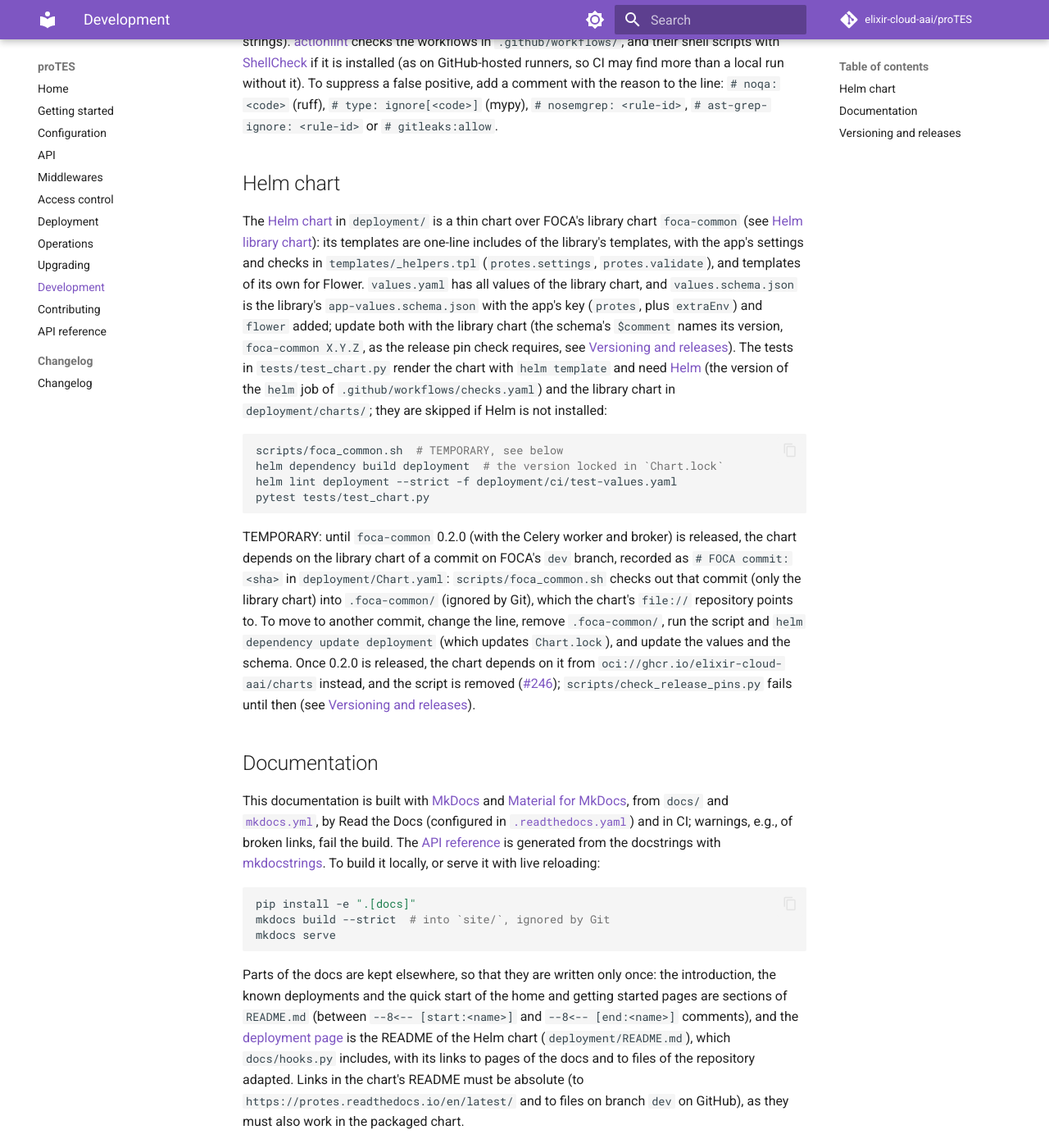
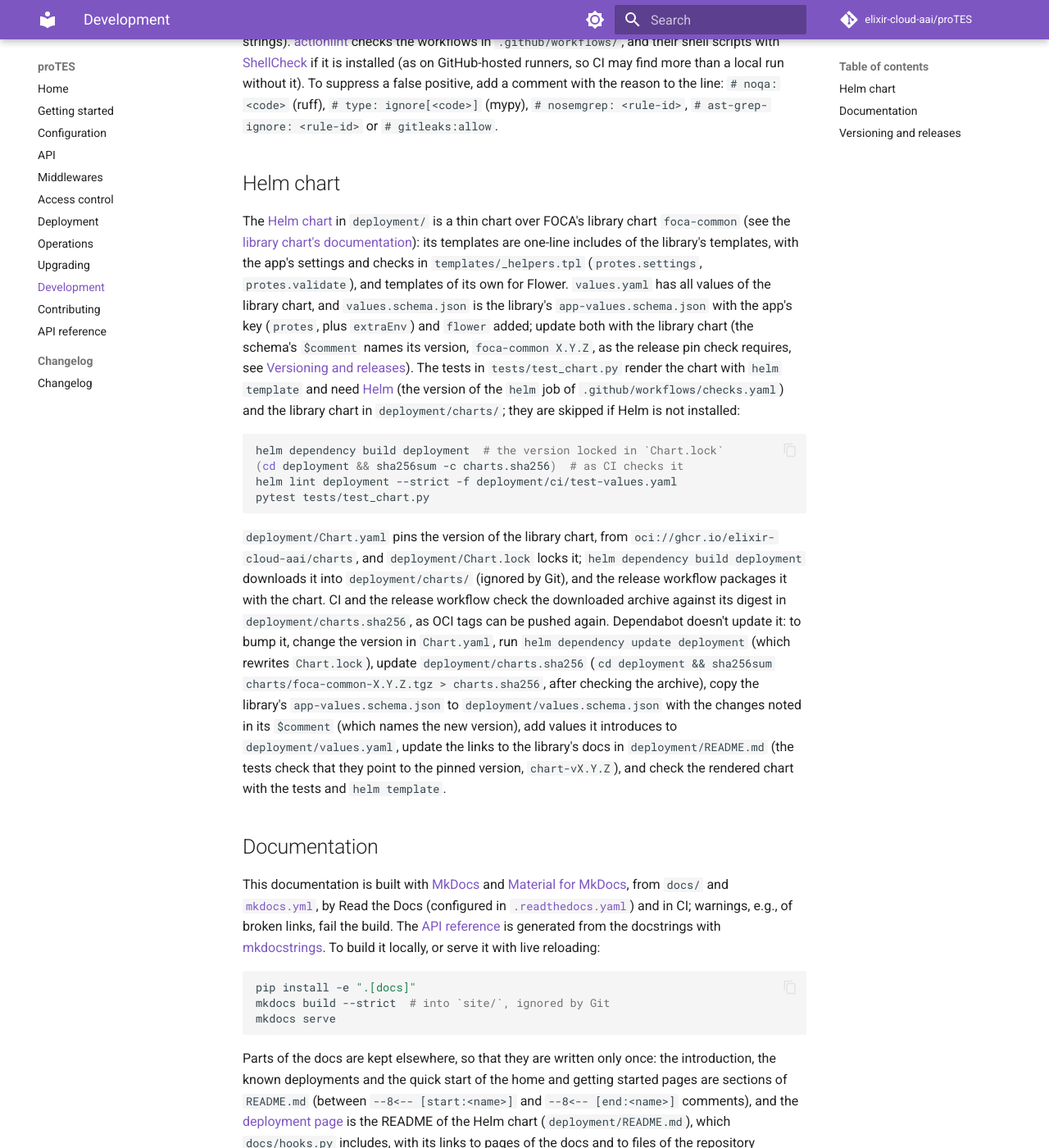
Before and after one commit to elixir-cloud-aai/proTES, an MkDocs documentation site: the page built from docs/development.md, in a window 1280 px wide and 1400 px high, scrolled down 1373 px. Shown: the whole window at 82% size. Built offline with MkDocs 1.6.1 and Material for MkDocs 9.7.7, drawn with Linux system fonts in a browser that asks for light colours; comment, search, counter and statistics services are not loaded; some of the changed text lies outside the part shown.

Commit message:
build: require FOCA 0.17.0 and foca-common 0.2.0
Replace the temporary pins to FOCA commits by the releases:

- pyproject.toml: foca>=0.17.0,<0.18;
- Dockerfile: elixircloud/foca:0.17.0-py3.13, pinned by digest;
  Dependabot no longer ignores the base image;
- Helm chart: foca-common 0.2.0 from oci://ghcr.io/elixir-cloud-aai/charts,
  with the archive's digest in deployment/charts.sha256, checked in CI and
  the release workflow; scripts/foca_common.sh and its tests are removed.

Adapt the chart to foca-common 0.2.0: the values schema is the released
app-values.schema.json (its $comment names foca-common 0.2.0), the app's
NetworkPolicy has no default peers (was the namespace ingress-nginx),
protes.route.enabled turns off the OpenShift Route, and the docs describe
the body size annotation for ingress-nginx (the chart no longer sets it).
The chart README links to the library docs of chart-v0.2.0, as tested.

Co-Authored-By: Claude Opus 5.5 <noreply@anthropic.com>

````diff
--- a/deployment/README.md
+++ b/deployment/README.md
@@ -6,9 +6,9 @@ MongoDB database and a RabbitMQ broker, and optionally Flower, the monitoring
 UI of the worker. It is a thin chart over FOCA's library chart `foca-common`
 (the version in `Chart.yaml`), which renders most resources from the values
 described here and in `values.yaml` (see the [library chart's
-documentation](https://foca.readthedocs.io/en/latest/helm-chart/)). The chart
-in the repository builds the library chart with `helm dependency build` (see
-[Installation](#installation)).
+documentation](https://github.com/elixir-cloud-aai/foca/blob/chart-v0.2.0/docs/helm-chart.md)).
+The chart in the repository downloads the library chart with `helm
+dependency build` (see [Installation](#installation)).
 
 ## Configuration
 
@@ -146,20 +146,14 @@ helm install protes \
 ```
 
 To install the chart from the `deployment` folder of the repository instead
-(e.g., to test changes of the chart), build the library chart (into
+(e.g., to test changes of the chart), download the library chart (into
 `charts/`, the version locked in `Chart.lock`), and set `protes.tag` (see
 [Image](#image)), as the chart deploys the moving `dev` image otherwise:
 
 ```bash
-scripts/foca_common.sh  # TEMPORARY, see below
 helm dependency build deployment
 helm install protes deployment -n <namespace> -f values-prod.yaml
 ```
-
-Until `foca-common` 0.2.0 is released, the chart in the repository takes
-the library chart from a commit of FOCA (`# FOCA commit:` in `Chart.yaml`),
-which `scripts/foca_common.sh` checks out into `.foca-common/` (see [Helm
-chart](https://protes.readthedocs.io/en/latest/development/#helm-chart)).
 
 `<namespace>` is the namespace to deploy to; `protes` is the name of the
 release, which is referenced when upgrading or uninstalling. Helm prints the
@@ -253,16 +247,17 @@ kubectl get pods -n <namespace> -l app.kubernetes.io/instance=protes
 
 The chart exposes the app for `hostName` in one of three ways (see
 [Exposing the
-app](https://foca.readthedocs.io/en/latest/helm-chart/#exposing-the-app) in
+app](https://github.com/elixir-cloud-aai/foca/blob/chart-v0.2.0/docs/helm-chart.md#exposing-the-app) in
 the library chart's documentation for TLS, body size and rate limits,
 NetworkPolicy peers and keep-alive settings of ingress-nginx, Traefik, the
 Gateway API, OpenShift and cloud load balancers):
 
-- an Ingress (`protes.ingress`, enabled by default), for an ingress
+- an Ingress (`protes.ingress`, enabled by default), for any ingress
   controller; `className` sets its class, `annotations` its annotations
-  (they take precedence over those set by the chart, `null` removes one),
-  and `https.enabled` requests a certificate from cert-manager (via the
-  ClusterIssuer `https.issuer`);
+  (e.g., for the ingress controller; they take precedence over those set
+  by the chart for `https`, `null` removes one), and `https.enabled`
+  requests a certificate from cert-manager (via the ClusterIssuer
+  `https.issuer`);
 - a Gateway API HTTPRoute (`protes.httpRoute`), attached to an existing
   Gateway (`parentRefs`), optionally with a second HTTPRoute that redirects
   HTTP to HTTPS (`httpsRedirect`); set `protes.ingress.enabled: false` to use
@@ -287,23 +282,45 @@ Gateway API, OpenShift and cloud load balancers):
     ```
 
 - an OpenShift Route, with TLS termination at the router, if neither is
-  enabled and the cluster serves Routes (`route.openshift.io/v1`); otherwise
-  the app is only reachable within the cluster, and Helm prints a warning
-  after installing.
+  enabled, the cluster serves Routes (`route.openshift.io/v1`) and
+  `protes.route.enabled` is true (the default); otherwise the app is only
+  reachable within the cluster, and Helm prints a warning after
+  installing.
+
+The chart sets no defaults for a particular ingress controller or Gateway
+implementation: their annotations, policies and NetworkPolicy peers go
+into the values (see the library chart's documentation, linked above, for
+examples).
 
 All of them route all paths (`/`) to the app, including FOCA's permissions
 API (`/admin/access-control/`, for admins only; see [Permissions
 API](https://protes.readthedocs.io/en/latest/access-control/#permissions-api)).
 To keep that API off the internet, block `/admin/` in the proxy in front of
-the cluster, or disable the chart's Ingress and create one of your own that
-routes only `/ga4gh/tes/v1/` to the app's Service (port `http`).
+the cluster, or disable the chart's Ingress (and, on OpenShift, its Route:
+`protes.route.enabled: false`) and create one of your own that routes only
+`/ga4gh/tes/v1/` to the app's Service (port `http`).
 
 Clients send bearer tokens, so serve the app over HTTPS only: by default, the
 Ingress has no TLS (`https.enabled: false`) and serves plain HTTP, so TLS
 must be terminated in front of the cluster (e.g., by a load balancer); Helm's
-notes after installing say so. The app rejects request bodies over
-`config.server.max_content_length` bytes (default: 1 MiB); the Ingress sets
-the same limit for ingress-nginx (`nginx.ingress.kubernetes.io/proxy-body-size`).
+notes after installing say so.
+
+The app rejects request bodies over `config.server.max_content_length`
+bytes (default: 1 MiB) in every setup; the chart sets no limit at the
+proxy. ingress-nginx limits request bodies to 1 MiB by default, the
+app's default: if you raise the app's limit, e.g., to 8 MiB, raise that
+of ingress-nginx with an annotation, too (other ingress controllers
+ignore it):
+
+```yaml
+config:
+  server:
+    max_content_length: 8388608
+protes:
+  ingress:
+    annotations:
+      nginx.ingress.kubernetes.io/proxy-body-size: 8m
+```
 
 ## Celery worker and broker
 
@@ -338,7 +355,7 @@ change the password later, change it in the Secret and in RabbitMQ
 <namespace> -- rabbitmqctl change_password protes`), then restart the app,
 the worker and Flower. For an external broker, set `broker.enabled: false`
 and only `broker.existingSecret` (with `broker-url`). See [Deployment
-notes](https://foca.readthedocs.io/en/latest/helm-chart/#deployment-notes)
+notes](https://github.com/elixir-cloud-aai/foca/blob/chart-v0.2.0/docs/helm-chart.md#deployment-notes)
 of the library chart for the persistence of queued tasks and the result
 backend (key `result-backend`; by default `jobs.backend` of the config).
 
@@ -417,12 +434,33 @@ them allows.
 - **Flower** (`flower.networkPolicy.enabled`, default `true`): only the peers
   in `flower.networkPolicy.ingressFrom` (none by default).
 - **App** (`protes.networkPolicy.enabled`, default `false`): only the
-  NetworkPolicy peers in `protes.networkPolicy.ingressFrom` may connect, by
-  default the namespace `ingress-nginx`. Before enabling it, check that the
-  peers match the cluster's ingress controller, Gateway or OpenShift router
-  (see [Exposing the app](#exposing-the-app)), and add other clients in the
-  cluster that call the app's Service directly; rendering fails if
-  `ingressFrom` is empty (which would allow all sources).
+  NetworkPolicy peers in `protes.networkPolicy.ingressFrom` may connect.
+  There are none by default, as they depend on the cluster: when enabling
+  the policy, set them to the pods of the cluster's ingress controller,
+  Gateway or OpenShift router (see [NetworkPolicy
+  peers](https://github.com/elixir-cloud-aai/foca/blob/chart-v0.2.0/docs/helm-chart.md#networkpolicy-peers)
+  in the library chart's documentation), and add other clients in the
+  cluster that call the app's Service directly; otherwise, the app is
+  unreachable through the Ingress (or Route). Rendering fails if the
+  policy is enabled without peers (which would allow all sources), e.g.:
+
+    ```yaml
+    protes:
+      networkPolicy:
+        enabled: true
+        ingressFrom:
+        # ingress-nginx: its pods in the namespace `ingress-nginx`
+        - namespaceSelector:
+            matchLabels:
+              kubernetes.io/metadata.name: ingress-nginx
+          podSelector:
+            matchLabels:
+              app.kubernetes.io/name: ingress-nginx
+        # A client in the release's namespace
+        - podSelector:
+            matchLabels:
+              app.kubernetes.io/name: my-portal
+    ```
 
 `kubectl exec` and `kubectl port-forward` don't go through the pod network
 and are not affected. The policies don't block the probes: connections from
@@ -509,7 +547,7 @@ the app user gets access to it too, for new databases; for existing ones,
 grant it with `mongosh` as the root user. Changing the Secret does not change
 the users: change a password in MongoDB first, then in the Secret, and
 restart the app and the worker. See [Deployment
-notes](https://foca.readthedocs.io/en/latest/helm-chart/#deployment-notes)
+notes](https://github.com/elixir-cloud-aai/foca/blob/chart-v0.2.0/docs/helm-chart.md#deployment-notes)
 of the library chart for creating the users of an existing database.
 
 ### Persistence
--- a/docs/development.md
+++ b/docs/development.md
@@ -84,9 +84,9 @@ suppress a false positive, add a comment with the reason to the line:
 ## Helm chart
 
 The [Helm chart](deployment.md) in `deployment/` is a thin chart over FOCA's
-library chart `foca-common` (see [Helm library
-chart](https://foca.readthedocs.io/en/latest/helm-chart/)): its templates
-are one-line includes of the library's templates, with the app's settings
+library chart `foca-common` (see the [library chart's
+documentation](https://github.com/elixir-cloud-aai/foca/blob/chart-v0.2.0/docs/helm-chart.md)):
+its templates are one-line includes of the library's templates, with the app's settings
 and checks in `templates/_helpers.tpl` (`protes.settings`,
 `protes.validate`), and templates of its own for Flower. `values.yaml` has
 all values of the library chart, and `values.schema.json` is the library's
@@ -100,25 +100,29 @@ of `.github/workflows/checks.yaml`) and the library chart in
 `deployment/charts/`; they are skipped if Helm is not installed:
 
 ```bash
-scripts/foca_common.sh  # TEMPORARY, see below
 helm dependency build deployment  # the version locked in `Chart.lock`
+(cd deployment && sha256sum -c charts.sha256)  # as CI checks it
 helm lint deployment --strict -f deployment/ci/test-values.yaml
 pytest tests/test_chart.py
 ```
 
-TEMPORARY: until `foca-common` 0.2.0 (with the Celery worker and broker) is
-released, the chart depends on the library chart of a commit on FOCA's `dev`
-branch, recorded as `# FOCA commit: <sha>` in `deployment/Chart.yaml`:
-`scripts/foca_common.sh` checks out that commit (only the library chart)
-into `.foca-common/` (ignored by Git), which the chart's `file://`
-repository points to. To move to another commit, change the line, remove
-`.foca-common/`, run the script and `helm dependency update deployment`
-(which updates `Chart.lock`), and update the values and the schema. Once
-0.2.0 is released, the chart depends on it from
-`oci://ghcr.io/elixir-cloud-aai/charts` instead, and the script is removed
-([#246](https://github.com/elixir-cloud-aai/proTES/issues/246));
-`scripts/check_release_pins.py` fails until then (see [Versioning and
-releases](#versioning-and-releases)).
+`deployment/Chart.yaml` pins the version of the library chart, from
+`oci://ghcr.io/elixir-cloud-aai/charts`, and `deployment/Chart.lock` locks
+it; `helm dependency build deployment` downloads it into
+`deployment/charts/` (ignored by Git), and the release workflow packages it
+with the chart. CI and the release workflow check the downloaded archive
+against its digest in `deployment/charts.sha256`, as OCI tags can be pushed
+again. Dependabot doesn't update it: to bump it, change the version in
+`Chart.yaml`, run `helm dependency update deployment` (which rewrites
+`Chart.lock`), update `deployment/charts.sha256` (`cd deployment &&
+sha256sum charts/foca-common-X.Y.Z.tgz > charts.sha256`, after checking the
+archive), copy the library's `app-values.schema.json` to
+`deployment/values.schema.json` with the changes noted in its `$comment`
+(which names the new version), add values it introduces to
+`deployment/values.yaml`, update the links to the library's docs in
+`deployment/README.md` (the tests check that they point to the pinned
+version, `chart-vX.Y.Z`), and check the rendered chart with the tests and
+`helm template`.
 
 ## Documentation
 
@@ -262,14 +266,15 @@ development image of that commit as the base image (tagged by date, e.g.,
 later commits of that day). The `Dockerfile` records the commit as
 `## FOCA commit: <sha>`, which the tests check (`tests/test_build.py`); the
 image build doesn't reinstall FOCA, but fails unless the base image has FOCA
-of that commit (`scripts/image_requirements.py`). Dependabot ignores the base
-image meanwhile. Such pins are temporary: the release workflow fails while a
+of that commit (`scripts/image_requirements.py`). Meanwhile, have Dependabot
+ignore the base image (`.github/dependabot.yml`), as updates of its digest
+would change FOCA. Such pins are temporary: the release workflow fails while a
 requirement (also an optional one, a dependency group or a build
 requirement) is a direct reference or names a pre-release or a local version
 (e.g., `+g<commit>`), a FOCA image (in any stage) has no release tag, or a
 chart dependency has no version, another version than a release or no chart
-repository (`oci://`, `https://`; e.g., the `file://` checkout of a FOCA
-commit, see [Helm chart](#helm-chart)) (`scripts/check_release_pins.py`,
+repository (`oci://`, `https://`; e.g., a `file://` path to a checkout of
+the library chart) (`scripts/check_release_pins.py`,
 tested in `tests/test_check_release_pins.py`, whose tests also fail for
 checkouts of release tags with such pins), so replace them by the released
 versions before tagging. It also fails unless `deployment/Chart.yaml` and
--- a/pyproject.toml
+++ b/pyproject.toml
@@ -117,10 +117,7 @@ dependencies = [
     "connexion>=2.15.1,<3.0.0",
     # FOCA minors are bumped by hand, together with the base image in the
     # `Dockerfile` (`.github/dependabot.yml`).
-    # TEMPORARY: a commit on FOCA's `dev` branch, to test unreleased changes
-    # of FOCA 0.17 (#214); replaced by the release before the next release,
-    # which `scripts/check_release_pins.py` enforces
-    "foca @ git+https://github.com/elixir-cloud-aai/foca@29af8a64a2b0aae21845fa37a4a54076811f62bf",
+    "foca>=0.17.0,<0.18",
     "geopy>=2.2.0,<3",
     "gunicorn>=26.2.0,<27",
     "py-tes>=1.1,<2",
````
Also changed, not shown: 16 other files.
